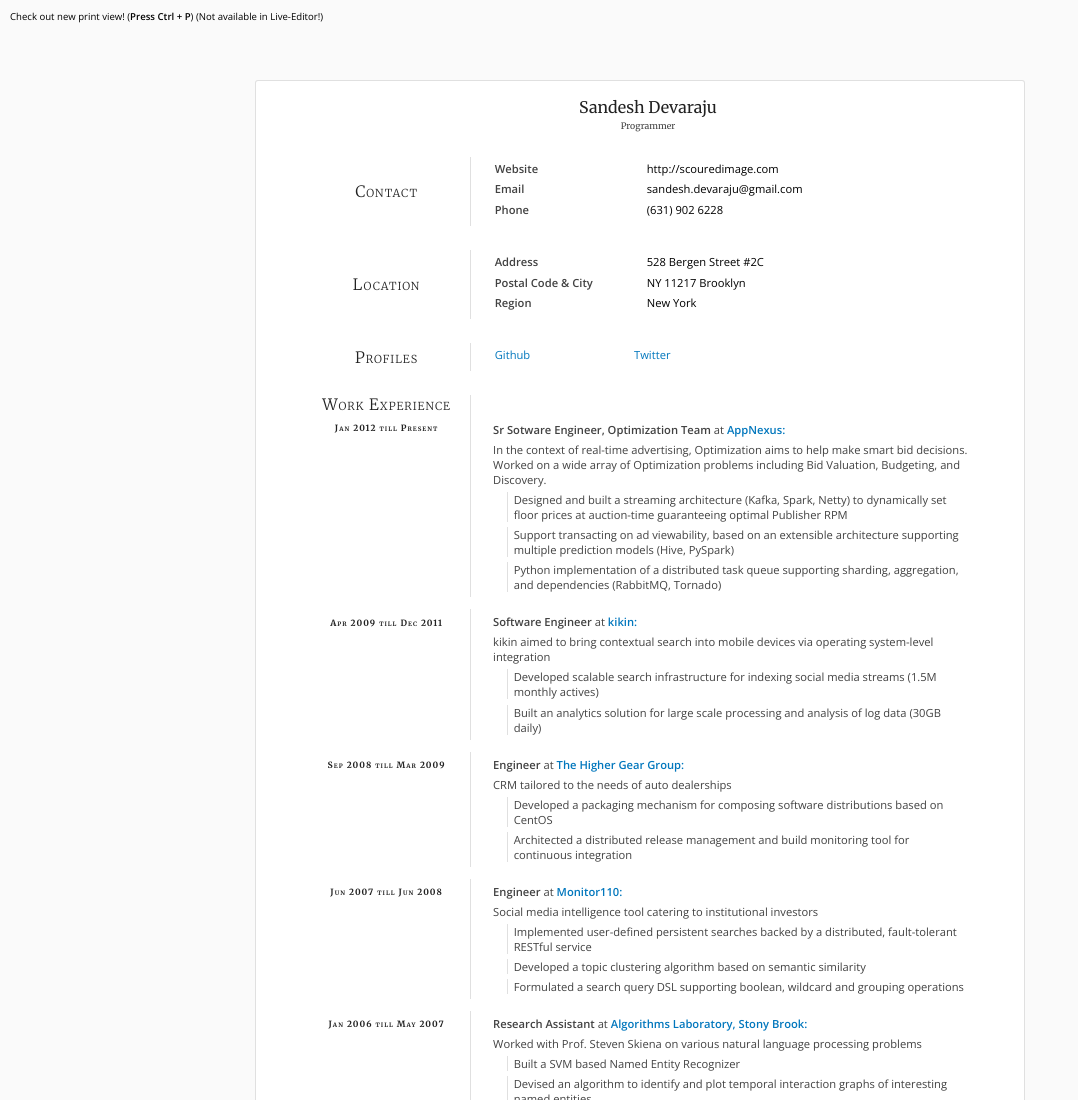
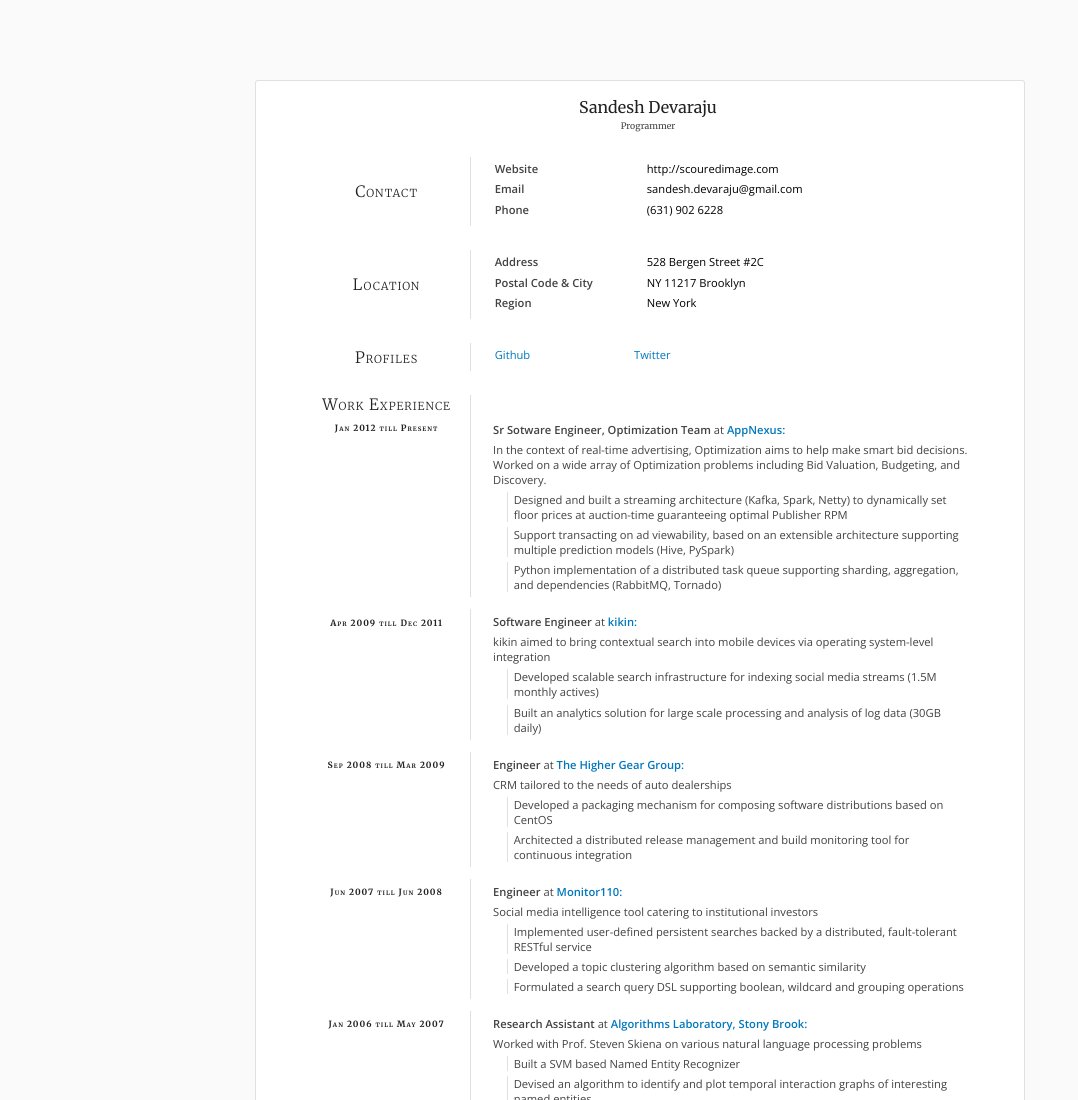
Before and after one commit to scouredimage/scouredimage.github.io, a plain HTML site: page resume.html in a window 1280 px wide. Shown: the top 1100 px of the page, without its empty margins (0-1078 px from the left). Drawn offline with nearby package versions, Linux system fonts and the light colour scheme.

Commit message:
Update resume.html

```diff
--- a/resume.html
+++ b/resume.html
@@ -434,9 +434,6 @@ div.content-text.skills-listing > ul > li:first-child {
 
 </head>
 <body>
-
-	<span class="note">Check out new print view! (<strong>Press Ctrl + P</strong>) (Not available in Live-Editor!)</span>
-
 	<div class="resume-wrapper">
 	  <article class="paper">
 		    <header>
```
Lines whose indentation alone changed are shown as unchanged.
